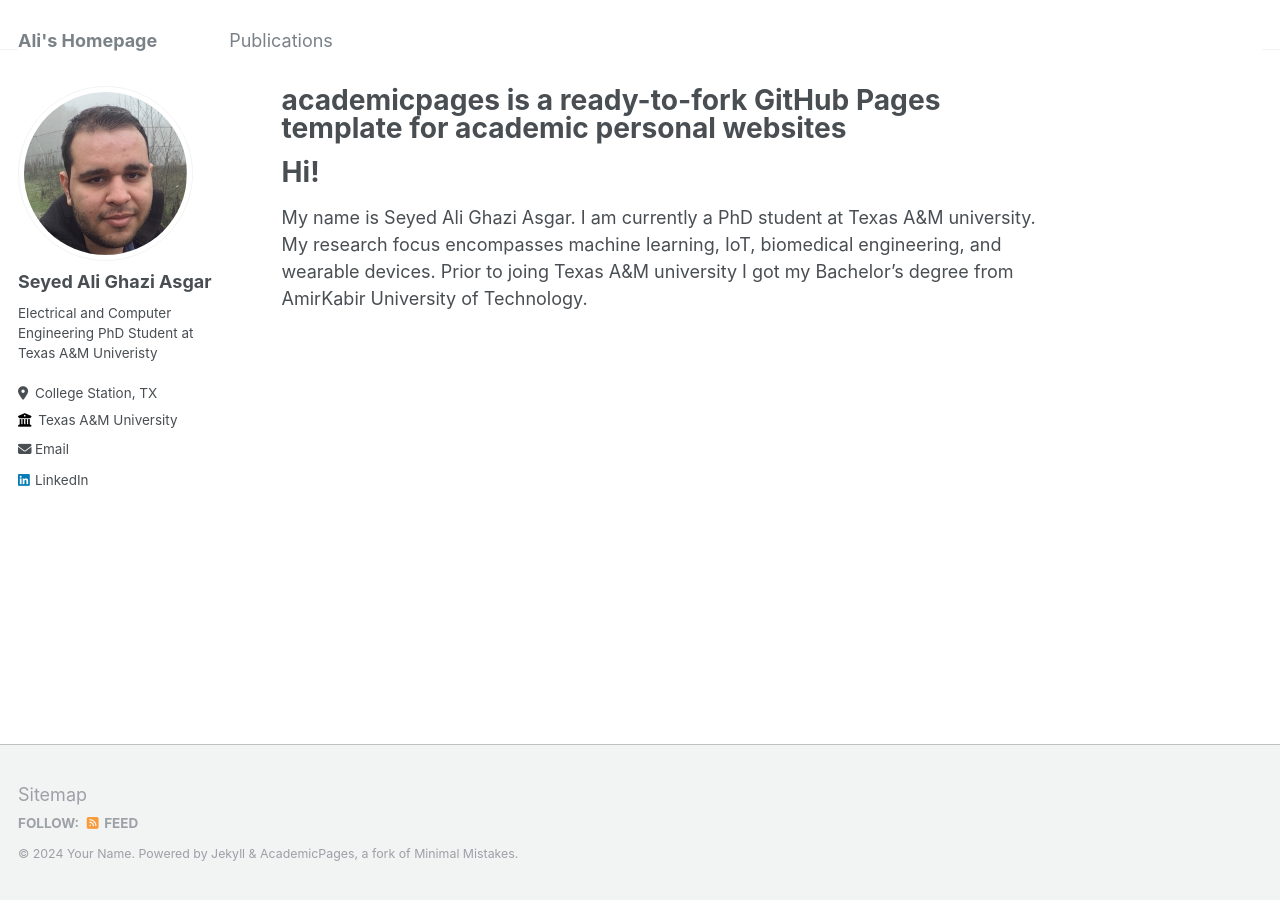
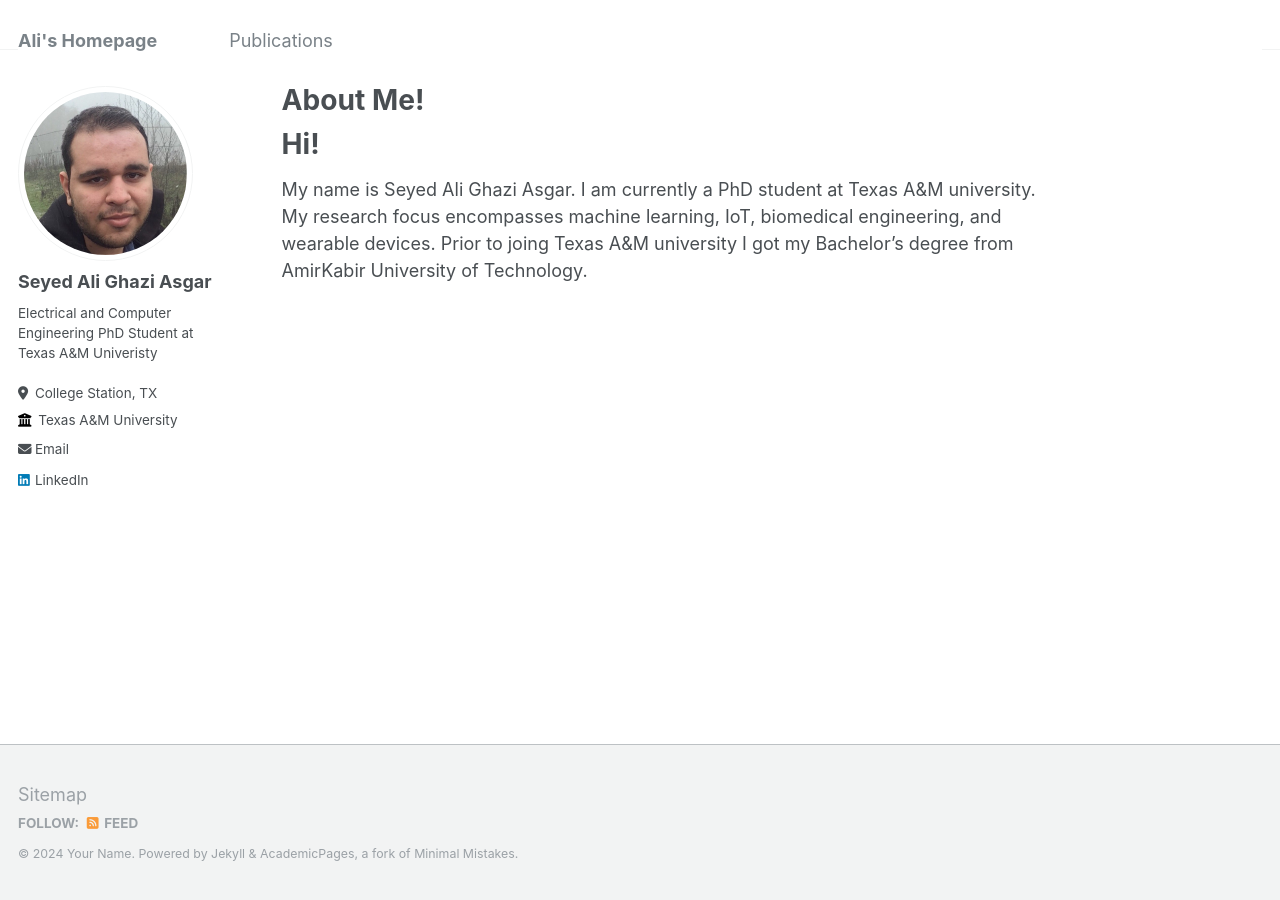
Before and after one commit to ali-ghazi78/about, a Jekyll site: the page built from _pages/about.md, in a window 1280 px wide. Built offline with Jekyll 4.4.1, drawn with Linux system fonts in a browser that asks for light colours.

Commit message:
Update about.md

```diff
--- a/_pages/about.md
+++ b/_pages/about.md
@@ -1,6 +1,6 @@
 ---
 permalink: /
-title: "academicpages is a ready-to-fork GitHub Pages template for academic personal websites"
+title: "About Me!"
 author_profile: true
 redirect_from:
   - /about/
```
